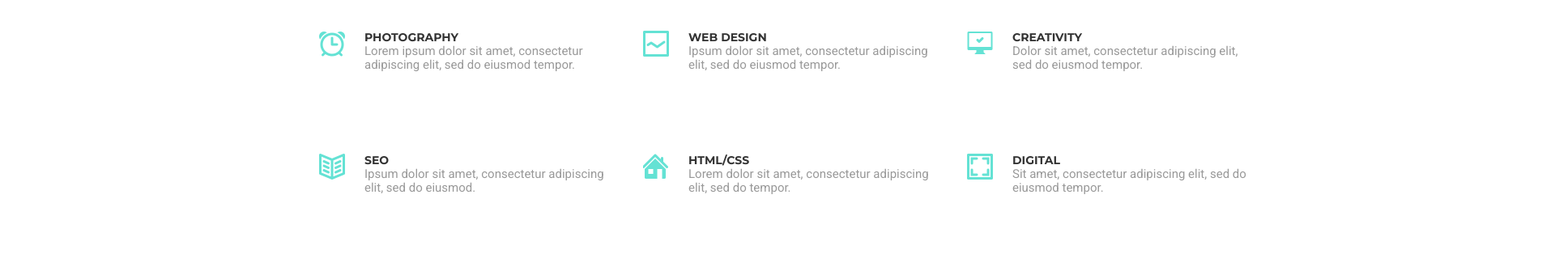
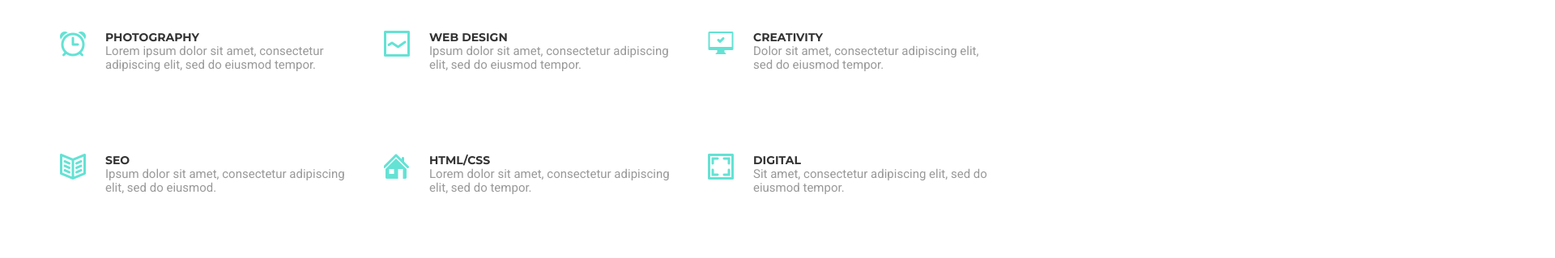
Before and after one commit to MaxaKozin/goit-html-css, a plain HTML site: page html-css/module-06/index.html in a window 1280 px wide. Shown: the part 282-601 px from the top of the page at 81% size, 1920 px wide, since content can reach past the window. Drawn offline with Linux system fonts and the light colour scheme.

Commit message:
commiting changes to styles

```diff
--- a/html-css/module-06/css/styles.css
+++ b/html-css/module-06/css/styles.css
@@ -18,7 +18,6 @@ html {
 }
 
 body {
-  width: 1920px;
   margin: 0 auto;
   font-family: "Montserrat", "Kaushan Script", sans-serif;
   background-color: #ffffff;
```
